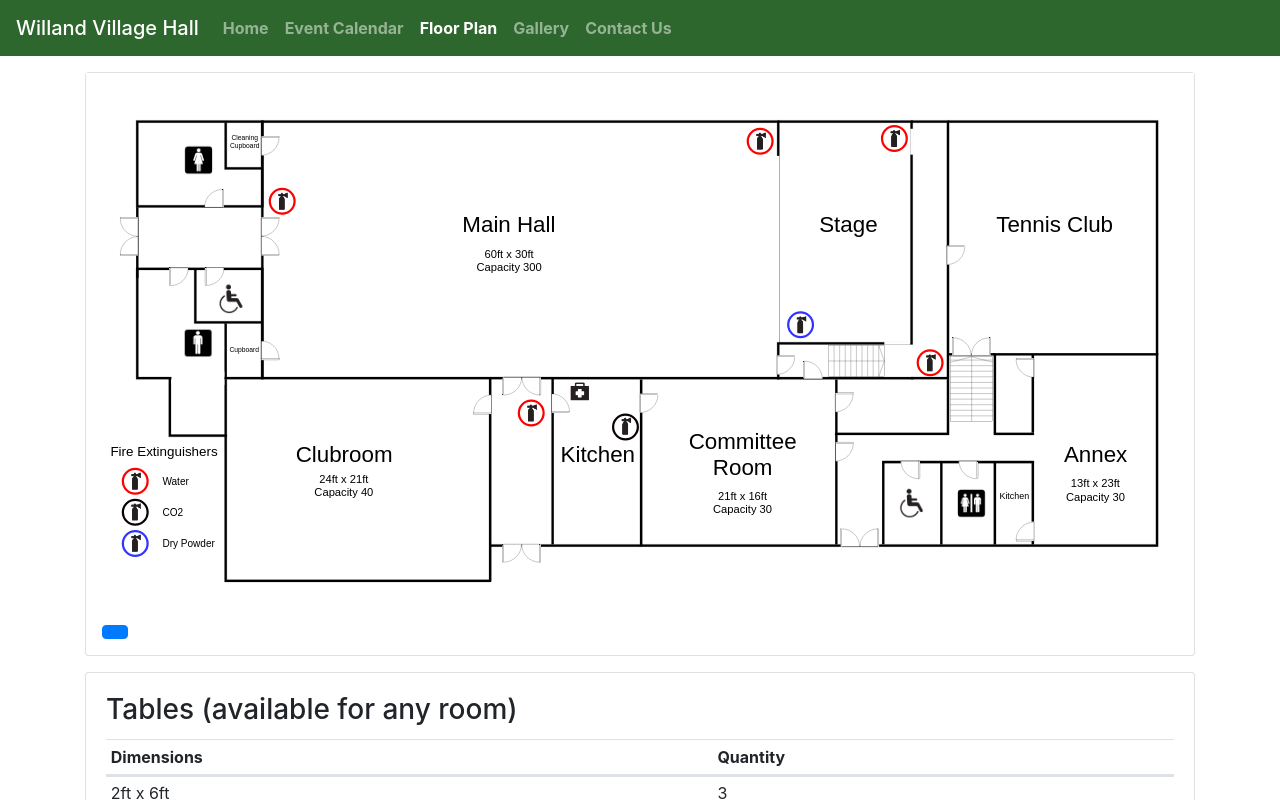
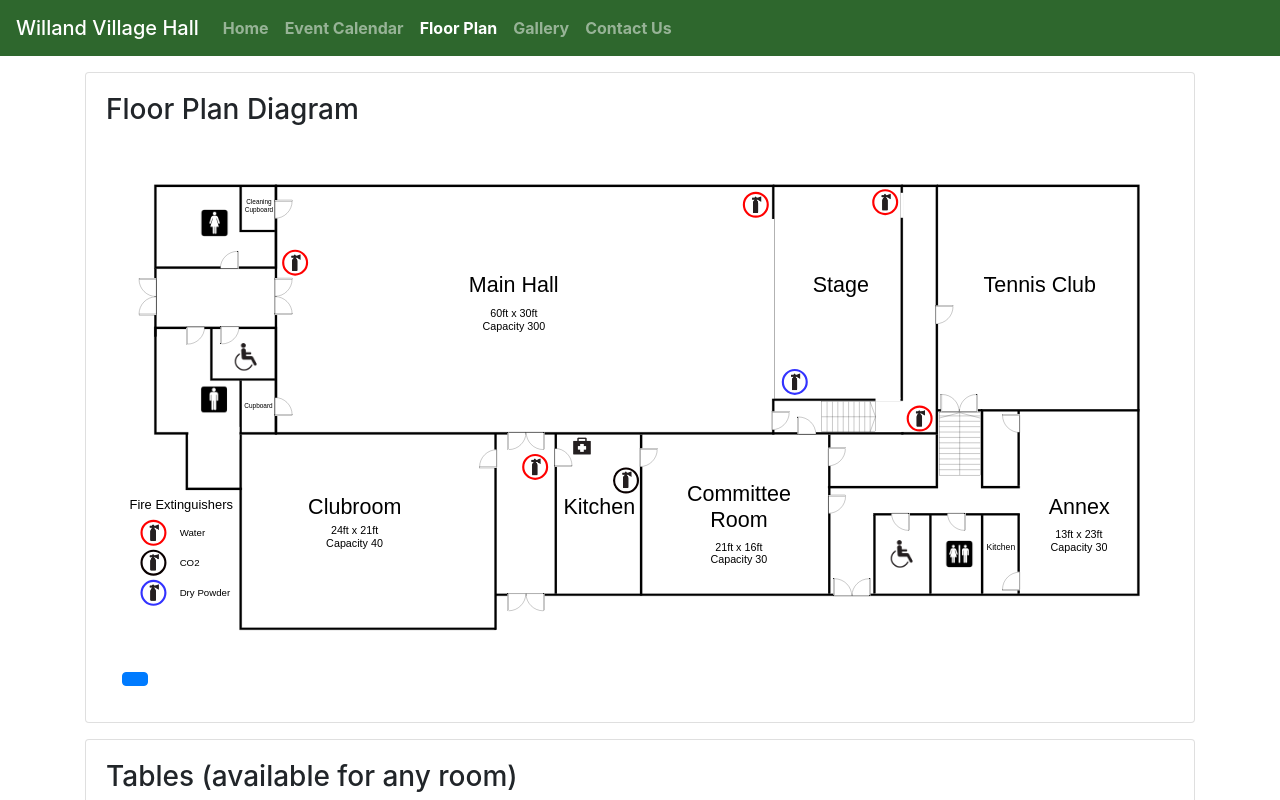
Before and after one commit to themiltonholmes/village-hall, a React (Create React App) app: page /floorplan in a window 1280 px wide. Shown: the top 800 px of the page. Built offline with nearby package versions, Linux system fonts and the light colour scheme; no server answers.

Commit message:
Labels tho

```diff
--- a/src/views/FloorPlanPage.js
+++ b/src/views/FloorPlanPage.js
@@ -46,6 +46,8 @@ class FloorPlanPage extends Component {
                 <div ref={this.containerRef} >
                     {(this.state.width < 700) && <div className="alert alert-info">Mobile users: pinch to zoom in on floorplan</div>}
                     <div className="card">
+                    <div className="card-body">
+                     <h3 className="card-title" >Floor Plan Diagram</h3>
                         <ImageGallery
                             showFullscreenButton={(this.state.width > 700) ? true : false}
                             renderFullscreenButton={this.renderFullscreenButton}
@@ -53,6 +55,7 @@ class FloorPlanPage extends Component {
                             showThumbnails={false}
                             items={this.floorPlanImage}
                         />
+                        </div>
                     </div>
 
                     <div className="card">
```
